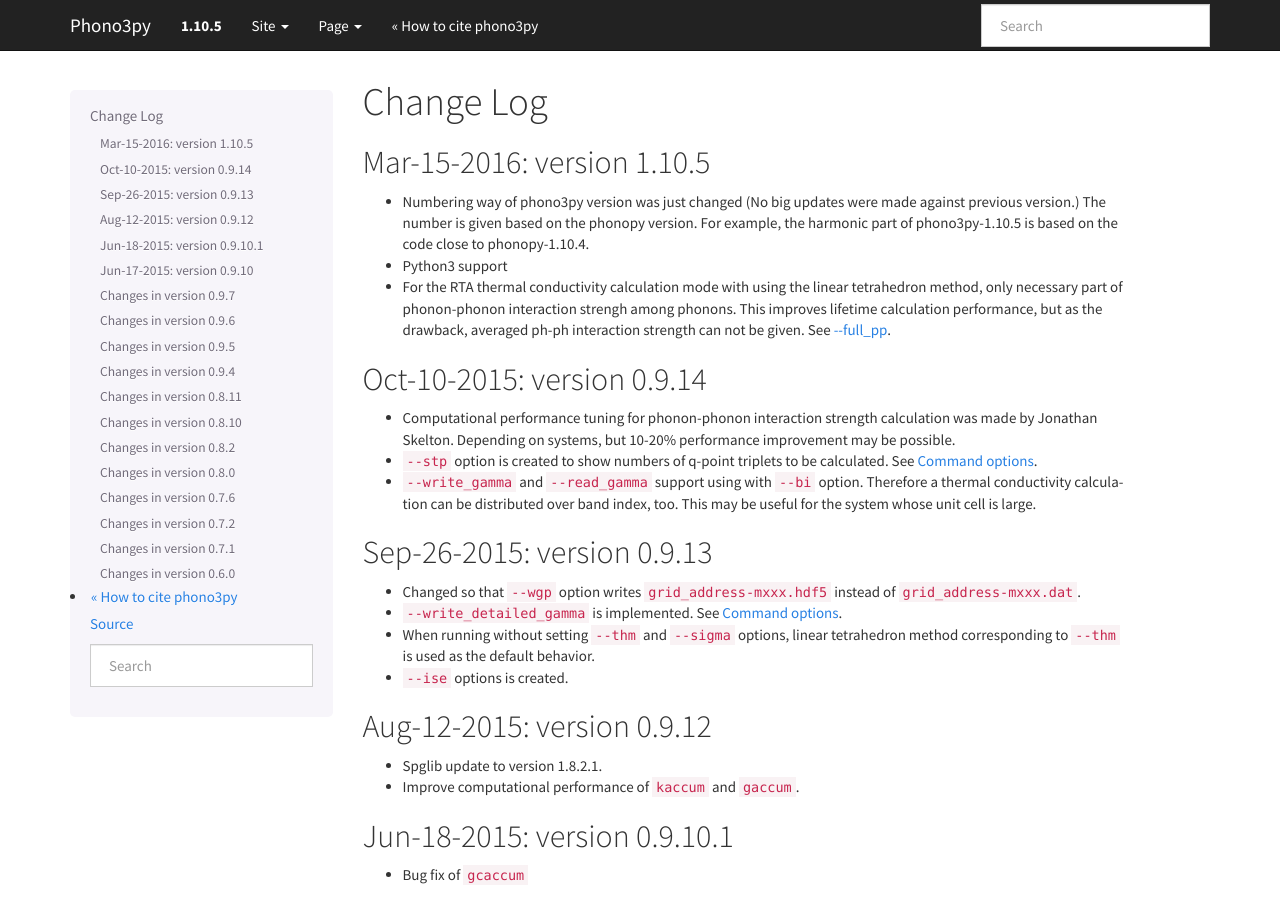
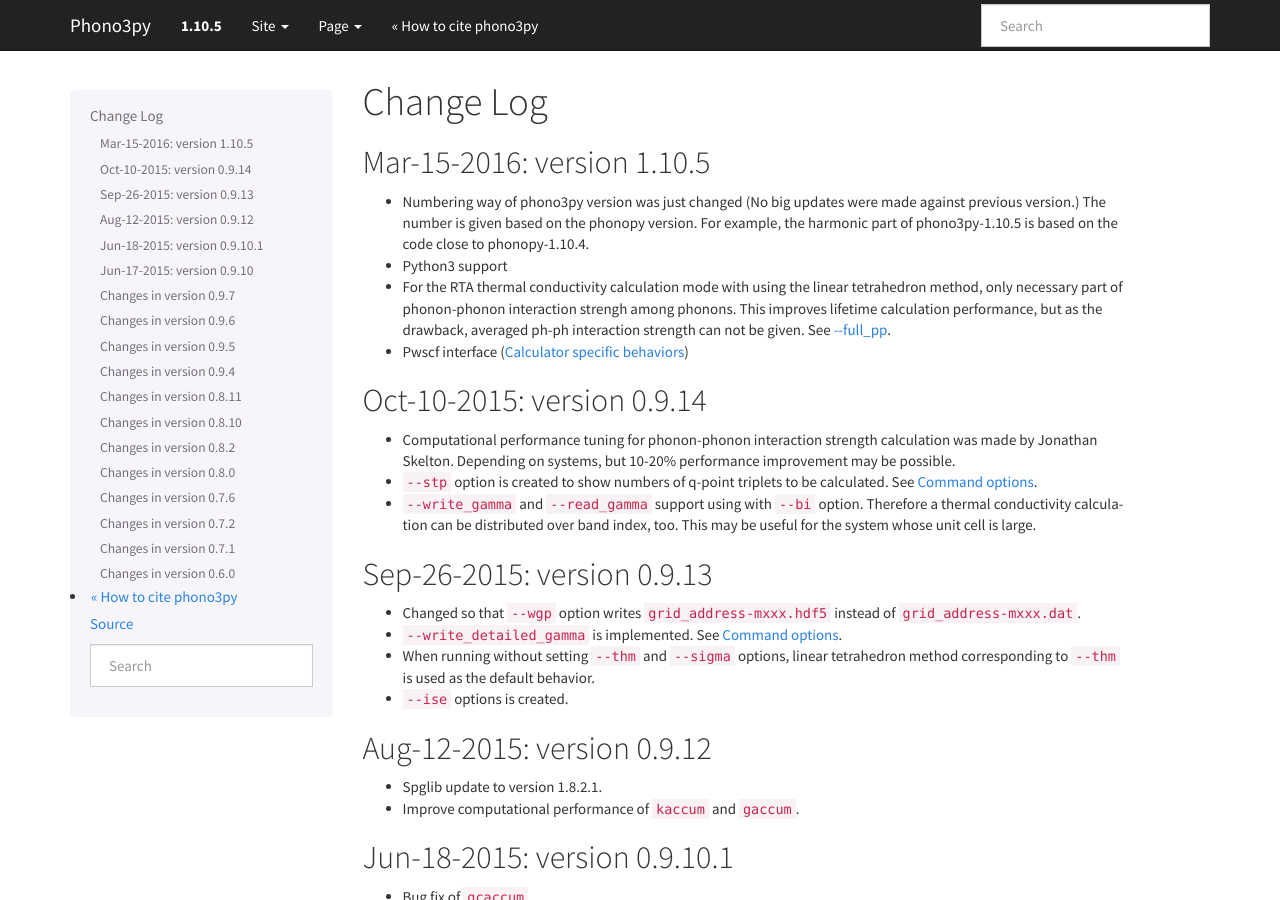
Before and after one commit to phonopy/phono3py, a Sphinx documentation site: the page built from doc/changelog.rst, in a window 1280 px wide and 900 px high. Built offline with Sphinx 7.4.7, drawn with Linux system fonts in a browser that asks for light colours; formulas are drawn with MathJax 3.

Commit message:
Update document for version 1.10.5

```diff
--- a/doc/changelog.rst
+++ b/doc/changelog.rst
@@ -16,6 +16,7 @@
   interaction strengh among phonons. This improves lifetime
   calculation performance, but as the drawback, averaged ph-ph
   interaction strength can not be given. See :ref:`full_pp_option`.
+- Pwscf interface (:ref:`calculator_interfaces`)
 
 Oct-10-2015: version 0.9.14
 ------------------------------
```
